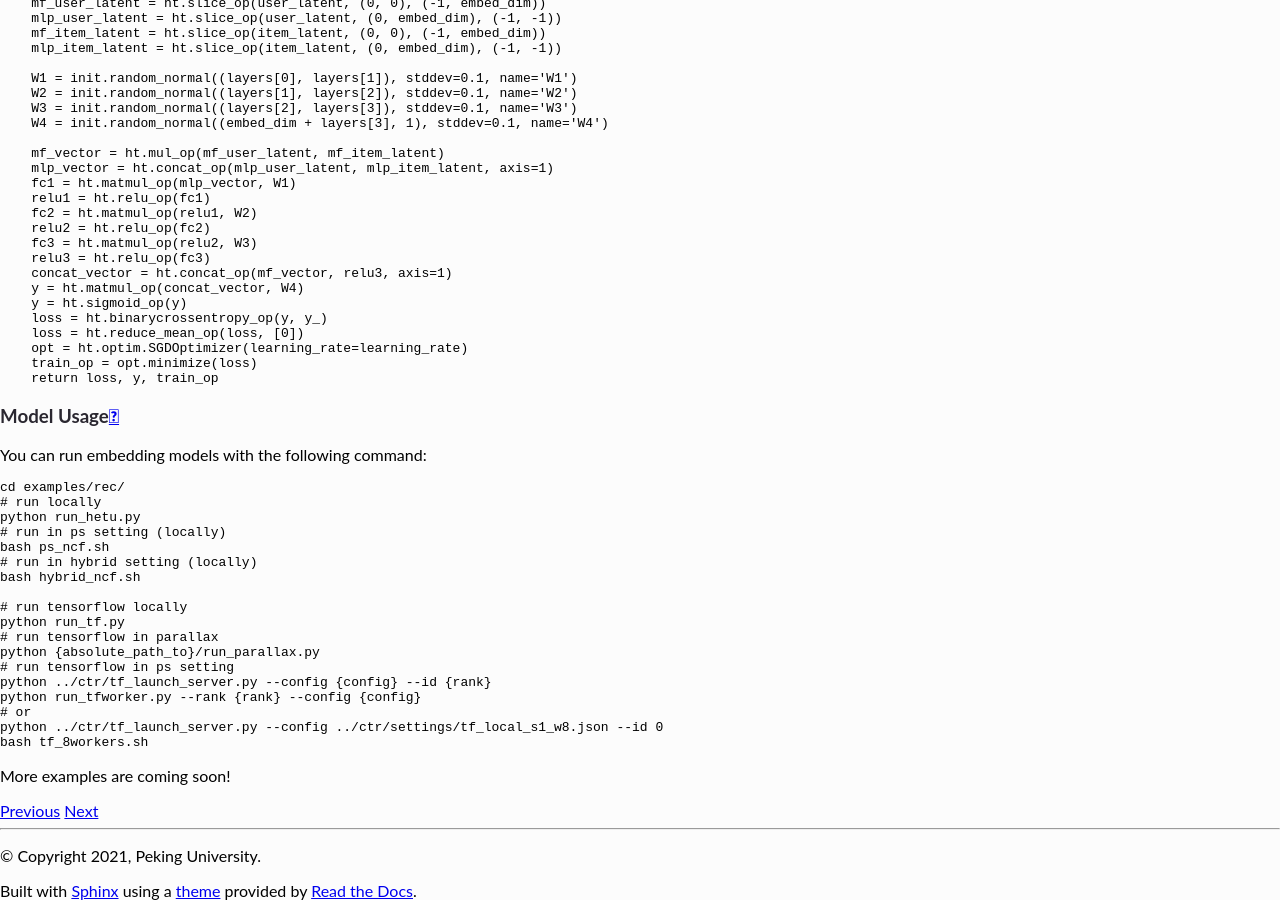
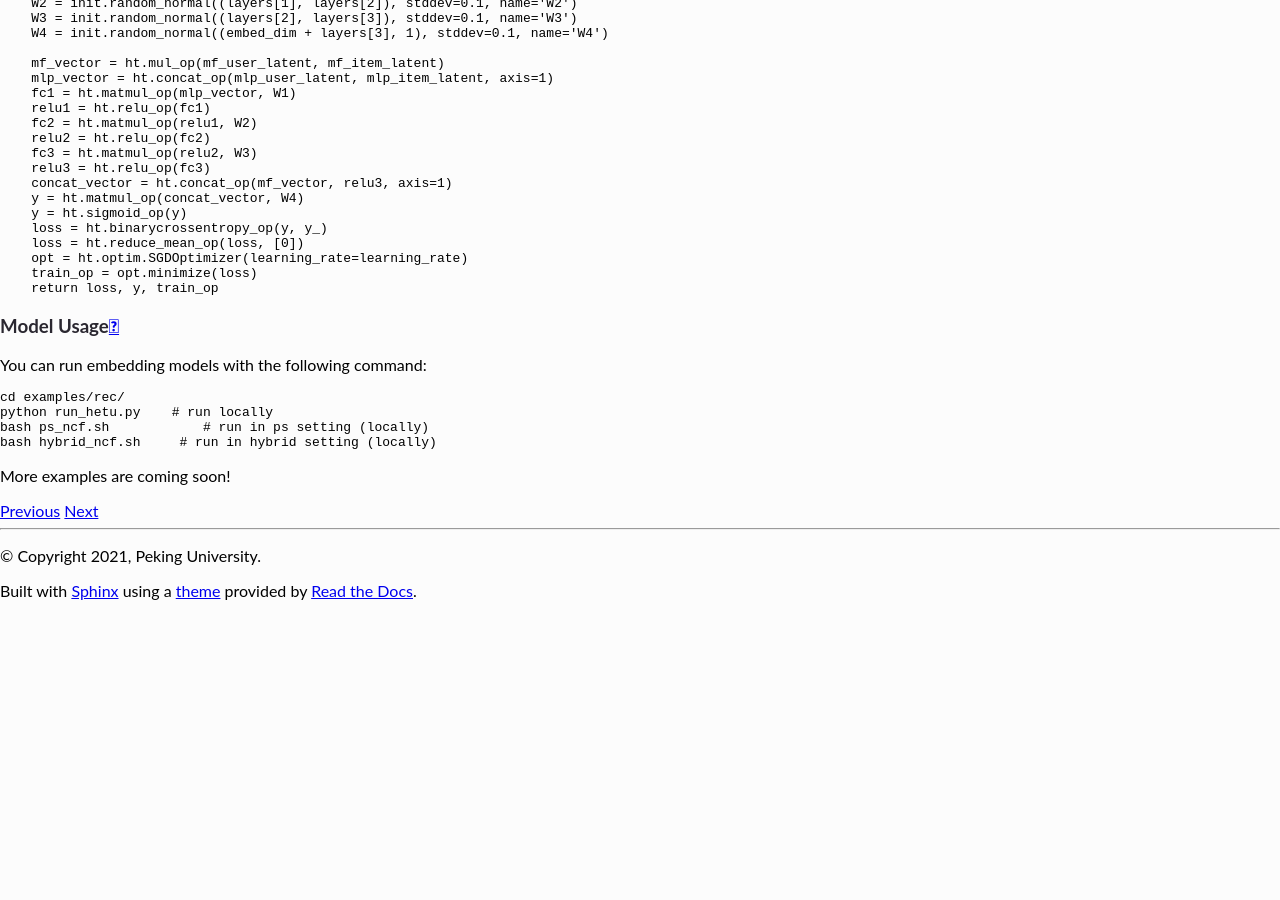
Before and after one commit to njw1123/Hetu_doc, a Sphinx documentation site: the page built from source/Tutorials/model/contents_en.md, in a window 1280 px wide and 900 px high, scrolled down 10821 px. Built offline with Sphinx 7.4.7 and the Read the Docs theme 2.0.0, drawn with Linux system fonts in a browser that asks for light colours; after the commit the page ends 11421 px from its top, so only the background shows below that; some of the changed text lies outside the part shown.

Commit message:
Update contents_en.md

````diff
--- a/source/Tutorials/model/contents_en.md
+++ b/source/Tutorials/model/contents_en.md
@@ -1,15 +1,15 @@
 ## Model zoo
 
-Hetu provides various popular deep learning models implementations:CNN,Transformer,GNN,Embedding.
+Hetu provides various popular deep learning models implementations: CNN, Transformer, GNN, Embedding.
 
 
 ### CNN
 
 We provide following models with specific datasets. You can find the models in examples/cnn/models.
 ```
+MNIST: AlexNet, CNN(3-layer), LeNet, LogisticRegression, LSTM, RNN
+CIFAR10: MLP, VGG, ResNet
 CIFAR100: VGG, ResNet
-CIFAR10: MLP, VGG, ResNet
-MNIST: AlexNet, CNN(3-layer), LeNet, LogisticRegression, LSTM, RNN
 ```
 
 #### **Model Definition**
@@ -272,12 +260,7 @@
     return ((1-epsilon) * inputs) + (epsilon / V)
 
 
-def positional_encoding(
-    inputs,
-    inputs_shape,
-    maxlen,
-    masking=True
-):
+def positional_encoding(inputs, inputs_shape, maxlen, masking=True):
     N, T, E = tuple(inputs_shape)
     position_enc = np.array([
         [pos / np.power(10000, (i & -2)/E) for i in range(E)]
@@ -432,7 +424,7 @@
         return x
 
  def convert_to_one_hot(vals, max_val=0):
-    """Helper method to convert label array to one-hot array."""
+    #Helper method to convert label array to one-hot array.
     if max_val == 0:
         max_val = vals.max() + 1
     one_hot_vals = np.zeros((vals.size, max_val))
@@ -532,23 +525,9 @@
 You can run embedding models with the following command:
 ```bash
 cd examples/rec/
-# run locally
-python run_hetu.py
-# run in ps setting (locally)
-bash ps_ncf.sh
-# run in hybrid setting (locally)
-bash hybrid_ncf.sh
-
-# run tensorflow locally
-python run_tf.py
-# run tensorflow in parallax
-python {absolute_path_to}/run_parallax.py
-# run tensorflow in ps setting
-python ../ctr/tf_launch_server.py --config {config} --id {rank}
-python run_tfworker.py --rank {rank} --config {config}
-# or
-python ../ctr/tf_launch_server.py --config ../ctr/settings/tf_local_s1_w8.json --id 0
-bash tf_8workers.sh
+python run_hetu.py    # run locally
+bash ps_ncf.sh            # run in ps setting (locally)
+bash hybrid_ncf.sh     # run in hybrid setting (locally)
 ```
 
 More examples are coming soon!
````
Also changed, not shown: other parts of source/Tutorials/model/contents_en.md (+27 -29 lines).
